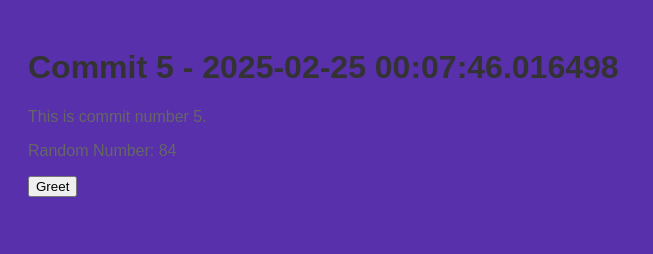
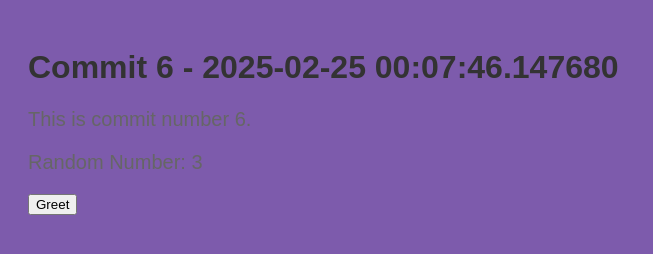
Before and after one commit to polishflits/autogen-repo-20250225000743, a plain HTML site: page index.html in a window 1280 px wide. Shown: the whole page, without its empty margins (0-653 px from the left). Drawn offline with Linux system fonts and the light colour scheme.

Commit message:
📝 Auto commit 6 with HTML, CSS, and JS

```diff
--- a/index.html
+++ b/index.html
@@ -2,13 +2,13 @@
     <!DOCTYPE html>
     <html>
     <head>
-        <title>Commit 5 - 2025-02-25 00:07:46.016498</title>
+        <title>Commit 6 - 2025-02-25 00:07:46.147680</title>
         <link rel="stylesheet" href="style.css">
     </head>
     <body>
-        <h1>Commit 5 - 2025-02-25 00:07:46.016498</h1>
-        <p>This is commit number 5.</p>
-        <p>Random Number: 84</p>
+        <h1>Commit 6 - 2025-02-25 00:07:46.147680</h1>
+        <p>This is commit number 6.</p>
+        <p>Random Number: 3</p>
         <button onclick="greet()">Greet</button>
         <script src="script.js"></script>
     </body>
--- a/script.js
+++ b/script.js
@@ -2,4 +2,4 @@
     function greet() {
         alert('Hello from commit ' + commitNumber + '!');
     }
-    var commitNumber = 5;
+    var commitNumber = 6;
--- a/style.css
+++ b/style.css
@@ -1,7 +1,7 @@
 
     body {
         font-family: Arial, sans-serif;
-        background-color: #5830ab;
+        background-color: #7d5bac;
         padding: 20px;
     }
     h1 {
@@ -9,5 +9,5 @@
     }
     p {
         color: #666;
-        font-size: 16px;
+        font-size: 20px;
     }
```
